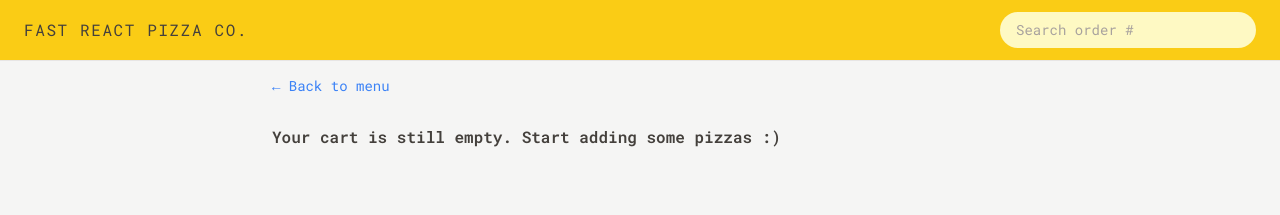
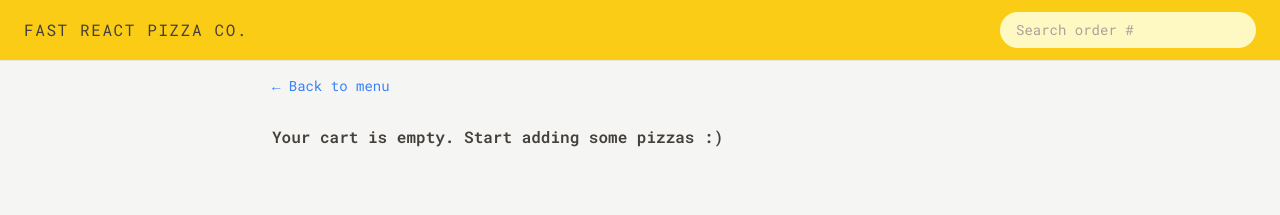
Before and after one commit to JeranSalcedo/fast-react-pizza, a React (Vite) app: page /cart in a window 1280 px wide. Shown: the top 215 px of the page. Built offline with nearby package versions, Linux system fonts and the light colour scheme.

Commit message:
updated empty cart text

```diff
--- a/src/features/cart/Cart.jsx
+++ b/src/features/cart/Cart.jsx
@@ -19,7 +19,7 @@ const Cart = () => {
 
 			{!cart.length ? (
 				<p className="mt-7 font-semibold">
-					Your cart is still empty. Start adding some pizzas :)
+					Your cart is empty. Start adding some pizzas :)
 				</p>
 			) : (
 				<>
```
